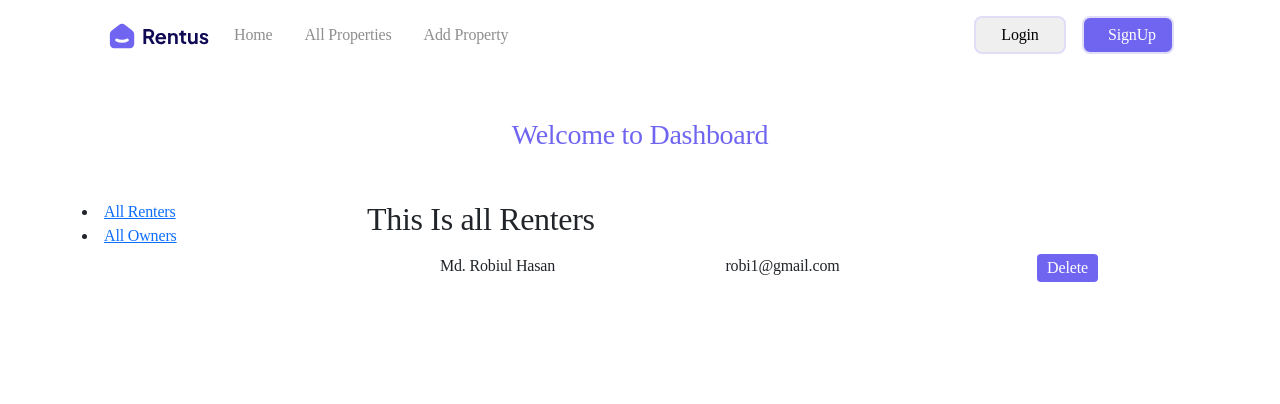
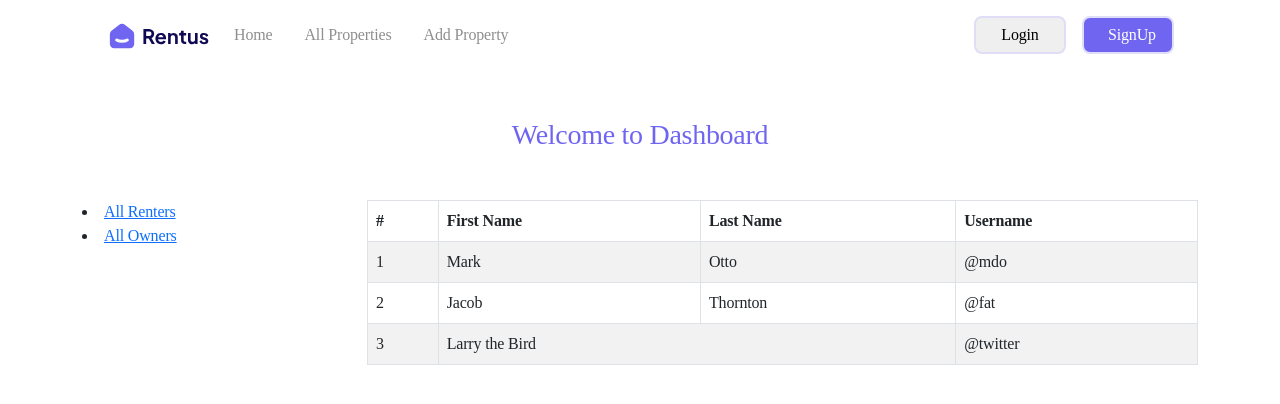
Before and after one commit to RaiAn-CSE/home-rent-client, a React (Create React App) app: page /dashboard/allRenters in a window 1280 px wide. Shown: the top 404 px of the page. Built offline with nearby package versions, Linux system fonts and the light colour scheme; no server answers.

Commit message:
get users

```diff
--- a/src/Pages/AllRenters/AllRenters.js
+++ b/src/Pages/AllRenters/AllRenters.js
@@ -1,11 +1,38 @@
 import React from 'react';
-import UserList from '../../component/OwnerList/OwnerList';
+import Table from 'react-bootstrap/Table';
 
 const AllRenters = () => {
     return (
         <div>
-            <h2>This Is all Renters</h2>
-            <UserList></UserList>
+            <Table striped bordered hover>
+                <thead>
+                    <tr>
+                        <th>#</th>
+                        <th>First Name</th>
+                        <th>Last Name</th>
+                        <th>Username</th>
+                    </tr>
+                </thead>
+                <tbody>
+                    <tr>
+                        <td>1</td>
+                        <td>Mark</td>
+                        <td>Otto</td>
+                        <td>@mdo</td>
+                    </tr>
+                    <tr>
+                        <td>2</td>
+                        <td>Jacob</td>
+                        <td>Thornton</td>
+                        <td>@fat</td>
+                    </tr>
+                    <tr>
+                        <td>3</td>
+                        <td colSpan={2}>Larry the Bird</td>
+                        <td>@twitter</td>
+                    </tr>
+                </tbody>
+            </Table>
         </div>
     );
 };
```
